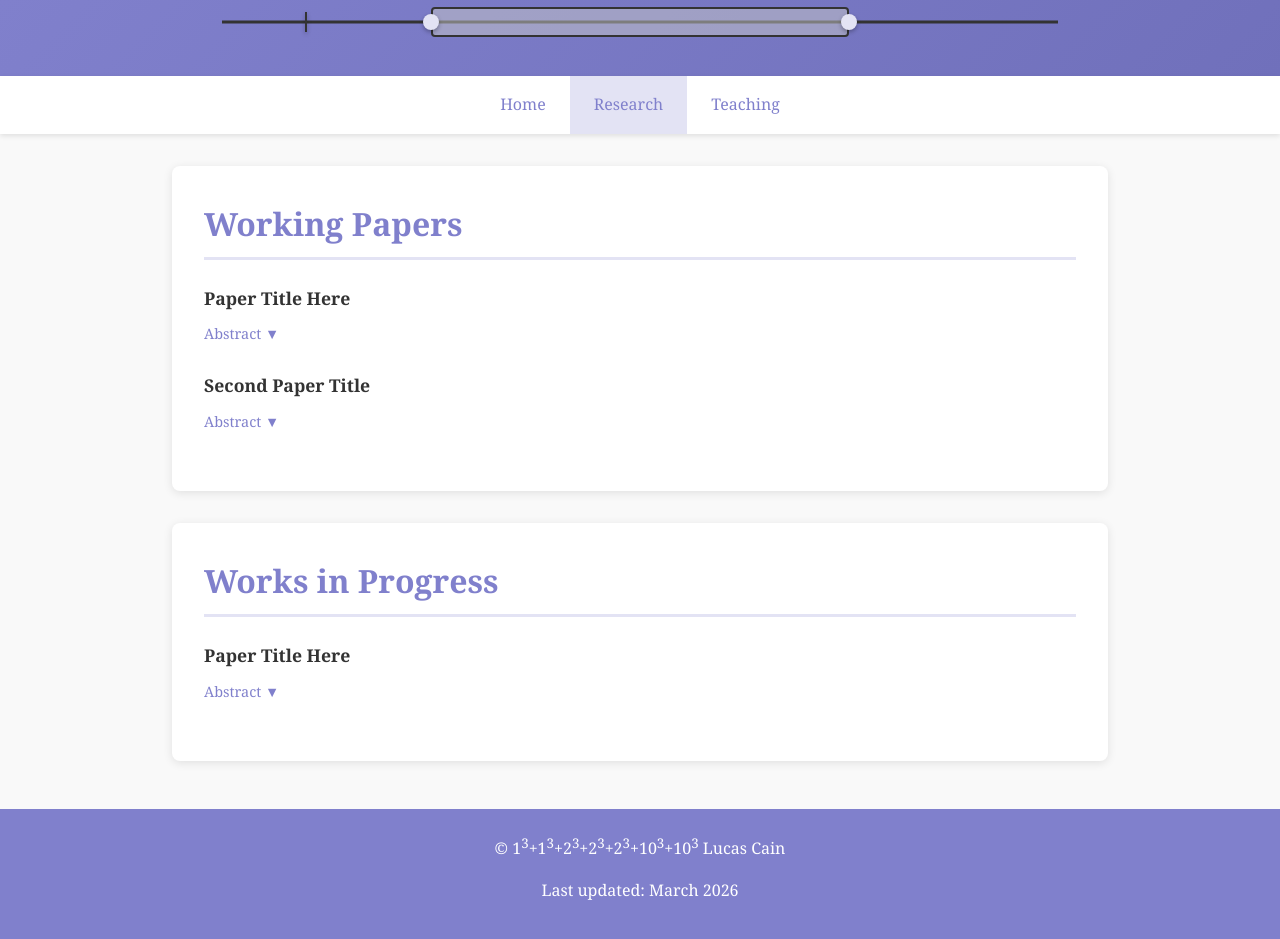
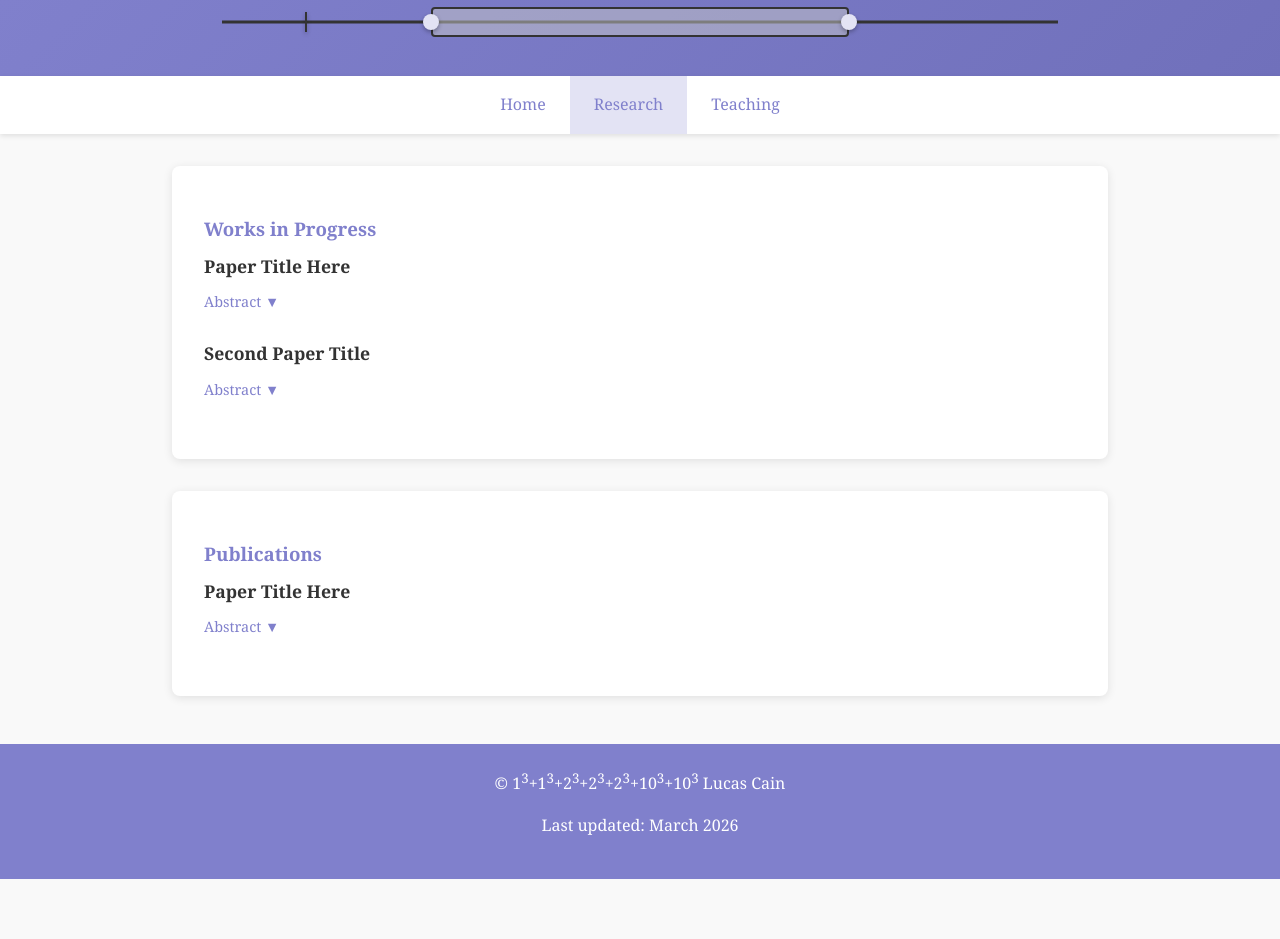
Before and after one commit to L-Cain/L-Cain.github.io, a Jekyll site: the page built from research.md, in a window 1280 px wide and 943 px high. Shown: the top 939 px of the window. Built offline with Jekyll 4.4.1, drawn with Linux system fonts in a browser that asks for light colours; our own code applies the rules of GitHub Pages for plain Markdown files.

Commit message:
Update research.md

```diff
--- a/research.md
+++ b/research.md
@@ -1,5 +1,5 @@
 <section>
-  <h2>Working Papers</h2>
+  <h3>Works in Progress</h3>
   <div style="margin-bottom: 1.5rem;">
     <a href="/papers/paper1.pdf" target="_blank" style="font-size: 1.1rem; font-weight: 600; color: #333; text-decoration: none;">Paper Title Here</a>
     <br>
@@ -18,7 +18,7 @@
   </div>
 </section>
 <section>
-  <h2>Works in Progress</h2>
+  <h3>Publications</h3>
   <div style="margin-bottom: 1.5rem;">
     <a href="/papers/paper3.pdf" target="_blank" style="font-size: 1.1rem; font-weight: 600; color: #333; text-decoration: none;">Paper Title Here</a>
     <br>
```
